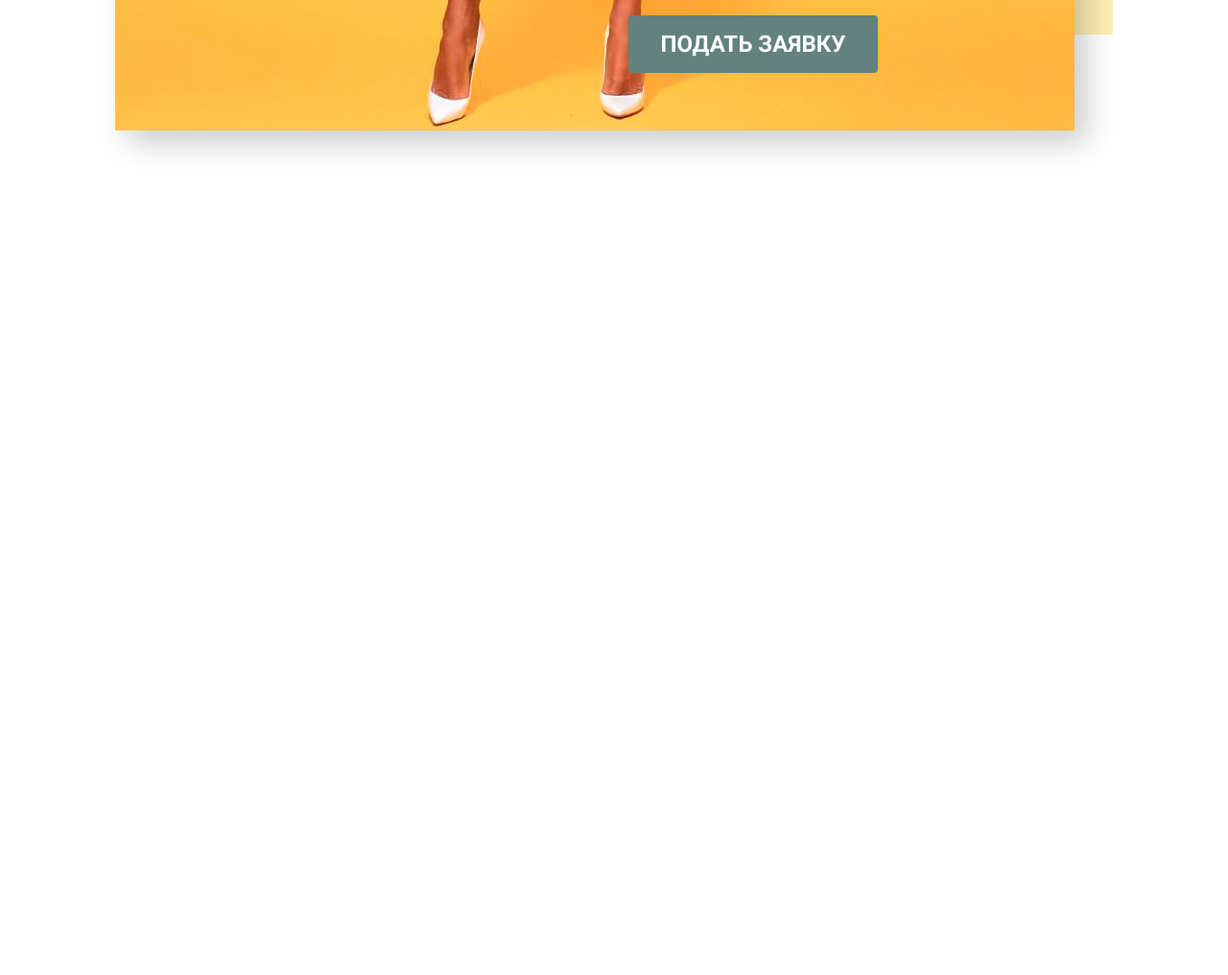
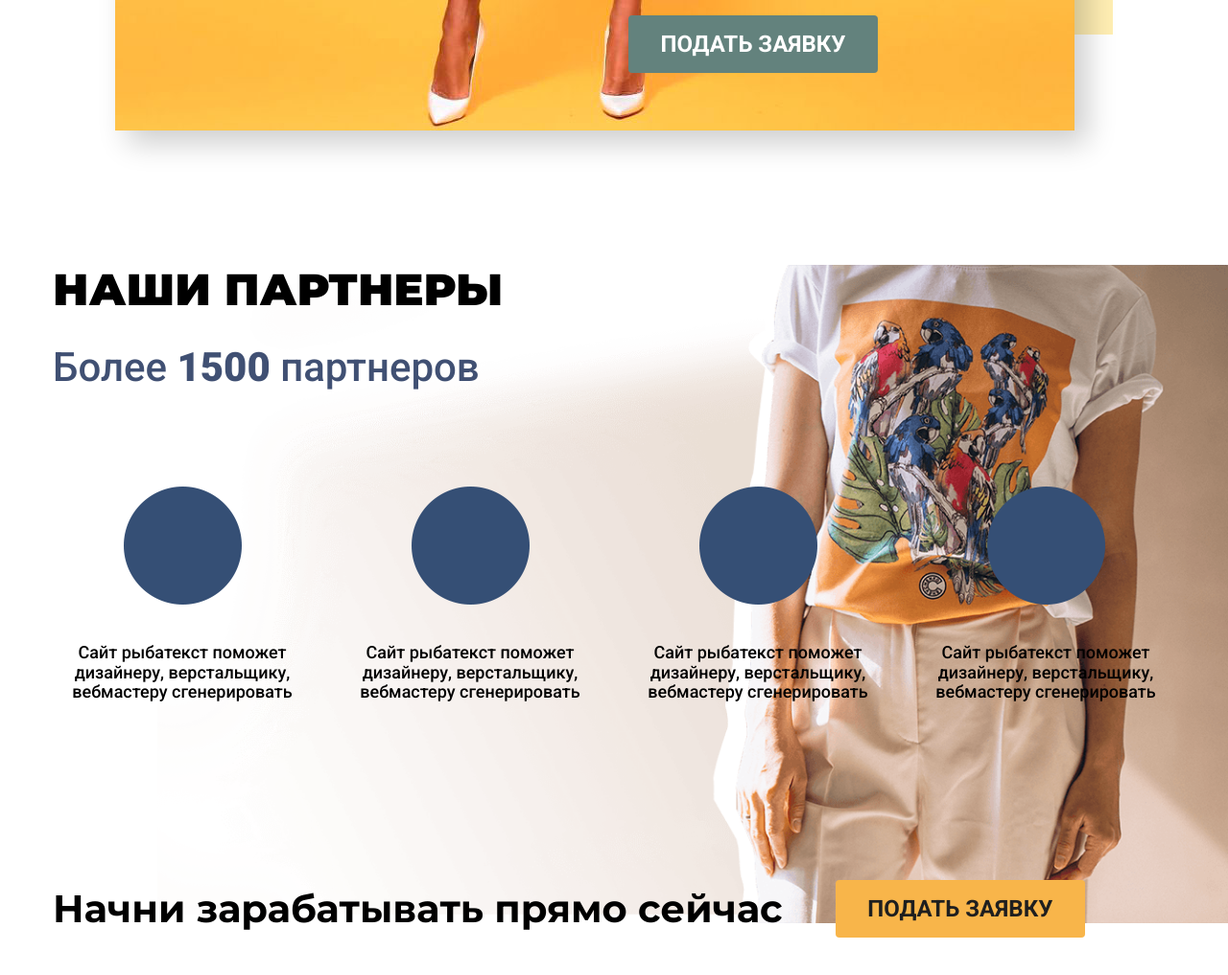
Before and after one commit to yarovojigor1988/pokalitsina, a plain HTML site: page index.html in a window 1280 px wide. Shown: the part 2288-3304 px from the top of the page at 96% size. Before the commit the page ends 2564 px from the top, so only its background shows below. Drawn offline with nearby package versions, Linux system fonts and the light colour scheme.

Commit message:
partners

```diff
--- a/css/style.css
+++ b/css/style.css
@@ -60,6 +60,10 @@ body {
 
 .color_orange{
     color: #db6435;
+}
+
+.bold_text{
+    font-weight: 900;
 }
 
 .dropshipping_header{
@@ -144,7 +148,7 @@ body {
     z-index: 30;
 }
 
-.tm_header{
+.text_header{
     text-transform: uppercase;
     font-family: 'Montserrat', 'open sans', Arial, Helvetica, sans-serif;
     font-weight: 900;
@@ -171,18 +175,9 @@ body {
     width: 100%;
 }
 
-.tm_btn{
-    position: absolute;
-    cursor: pointer;
-    left: 50%;
-    bottom: 60px;
-    z-index: 30;
-    margin-left: 15px;
+.btn_all{
     width: 260px;
     height: 60px;
-    color: #fff;
-    background-color: #63827d;
-    z-index: 30;
     text-align: center;
     border-radius: 4px;
     font-family: 'roboto', 'open sans', Arial, Helvetica, sans-serif;
@@ -191,3 +186,70 @@ body {
     line-height: 60px;
     text-transform: uppercase;
 }
+
+.tm_btn{
+    position: absolute;
+    cursor: pointer;
+    left: 50%;
+    bottom: 60px;
+    z-index: 30;
+    margin-left: 15px;
+    color: #fff;
+    background-color: #63827d;
+    z-index: 30;
+
+}
+
+.partners_block{
+    margin-bottom: 90px;
+    background-repeat: no-repeat;
+    background-size: contain;
+    background-position: top right;;
+}
+
+.partners_header{
+    margin-bottom: 30px;
+}
+
+.partners_title{
+    color: #405073;
+    font-family: 'roboto', 'open sans', Arial, Helvetica, sans-serif;
+    font-weight: 500;
+    font-size: 42px;
+    margin-bottom: 100px;
+}
+
+.partners_start-work{
+    display: flex;
+    transform: translateY(15px);
+}
+
+.partners_title-end{
+    font-family: 'Montserrat', 'open sans', Arial, Helvetica, sans-serif;
+    font-weight: 700;
+    font-size: 40px;
+    margin-right: 55px;
+    line-height: 60px;
+
+}
+
+.partners_btn{
+    color: #1f1f1f;
+    background-color: #f8b54a;
+}
+
+.partners_col-title{
+    color: #000;
+    font-family: 'roboto', 'open sans', Arial, Helvetica, sans-serif;
+    font-weight: 500;
+    font-size: 18px;
+    text-align: center;
+}
+
+.partners_img-holder{
+    margin-bottom: 35px;
+}
+
+.partners_col{
+    margin-bottom: 170px;
+}
--- a/index.html
+++ b/index.html
@@ -85,15 +85,71 @@
             </div>
             <div class="yellow_background"></div>
             <div class="tm_text-holder">
-                <h2 class="tm_header">тм елена покалицына</h2>
+                <h2 class="text_header">тм елена покалицына</h2>
                 <div class="tm_line"></div>
                 <div class="tm_title">Сайт рыбатекст поможет дизайнеру, верстальщику, вебмастеру сгенерировать несколько абзацев более менее осмысленного текста рыбы на русском языке, а начинающему оратору отточить навык публичных выступлений в домашних условиях. При создании генератора мы использовали небезизвестный универсальный код речей. Текст генерируется абзацами случайным образом от двух до десяти предложений в абзаце, что позволяет сделать текст более привлекательным и живым для визуально-слухового восприятия.</div>
                 <div class="tm_title">По своей сути рыбатекст является альтернативой традиционному lorem ipsum, который вызывает у некторых людей недоумение при попытках прочитать рыбу текст. В отличии от lorem ipsum, текст рыба на русском языке наполнит любой макет непонятным смыслом и придаст неповторимый колорит советских времен.</div>
             </div>
-            <a class="tm_btn href="#">подать заявку</a>
+            <a class="btn_all tm_btn href="#">подать заявку</a>
         </div>
     </div>
 
     <!-- TM Elena end-->
+
+    <!-- Partners begin -->
+
+    <div class="partners_block"  style="background-image: url('img/partners-1-web.png');">
+        <div class="container">
+            <h2 class="text_header partners_header">наши партнеры</h2>
+            <div class="partners_title">Более <span class="bold_text">1500</span> партнеров</div>
+            <div class="partners_list">
+                <div class="row">
+                    <div class="flex_container">
+                        <div class="col_1-4">
+                            <div class="col_holder partners_col">
+                                <div class="partners_img-holder">
+                                    <img src="img/partners_icon.png" alt="partners icon">
+                                </div>
+                                <div class="partners_col-title">Сайт рыбатекст поможет дизайнеру, верстальщику, вебмастеру сгенерировать</div>
+                            </div>
+                        </div>
+                        <div class="col_1-4">
+                            <div class="col_holder partners_col">
+                                <div class="partners_img-holder">
+                                    <img src="img/partners_icon.png" alt="partners icon">
+                                </div>
+                                <div class="partners_col-title">Сайт рыбатекст поможет дизайнеру, верстальщику, вебмастеру сгенерировать</div>
+                            </div>
+                        </div>
+                        <div class="col_1-4">
+                            <div class="col_holder partners_col">
+                                <div class="partners_img-holder">
+                                    <img src="img/partners_icon.png" alt="partners icon">
+                                </div>
+                                <div class="partners_col-title">Сайт рыбатекст поможет дизайнеру, верстальщику, вебмастеру сгенерировать</div>
+                            </div>
+                        </div>
+                        <div class="col_1-4">
+                            <div class="col_holder partners_col">
+                                <div class="partners_img-holder">
+                                    <img src="img/partners_icon.png" alt="partners icon">
+                                </div>
+                                <div class="partners_col-title">Сайт рыбатекст поможет дизайнеру, верстальщику, вебмастеру сгенерировать</div>
+                            </div>
+                        </div>
+                    </div>
+                </div>
+            </div>
+            <div class="partners_start-work">
+                <div class="partners_title-end">Начни зарабатывать прямо сейчас</div>
+                <a class="btn_all partners_btn href="#">подать заявку</a>
+            </div>
+
+        </div>
+
+    </div>
+
+    <!-- Partners end -->
+
 </body>
 </html>
```
Also changed, not shown: img/partners-1-web.png (added), img/partners-1.png (added), img/partners_icon.png (added).
